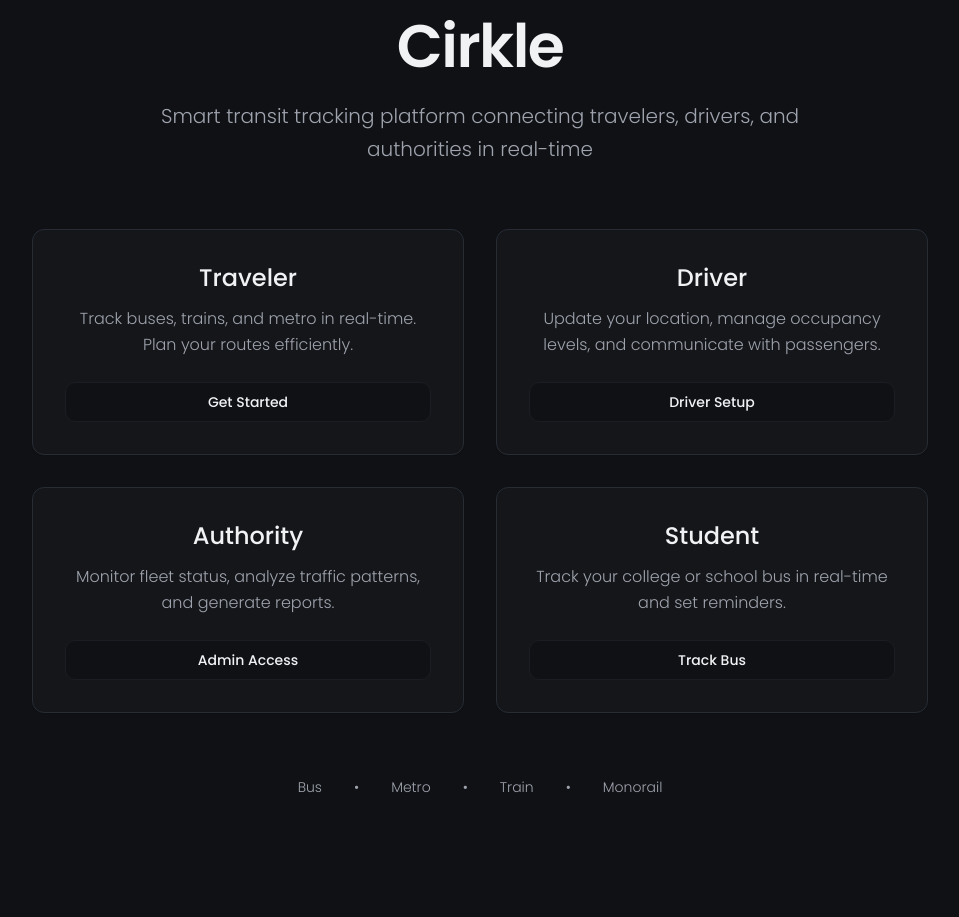
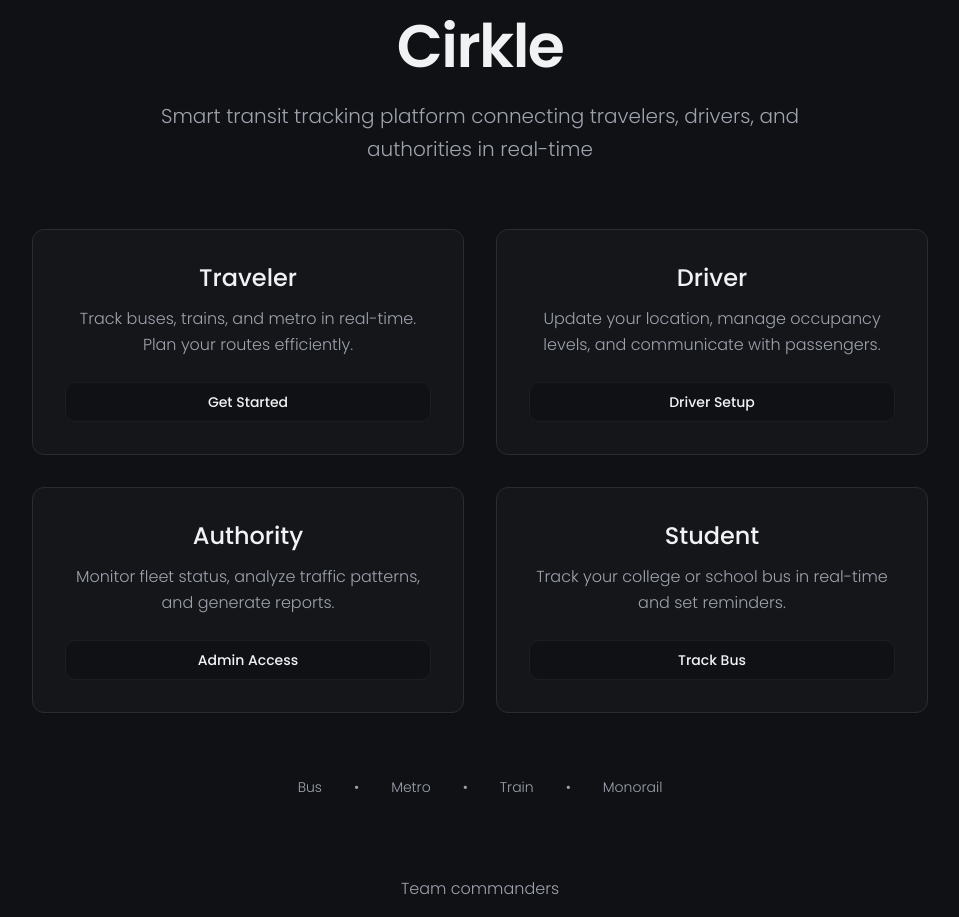
Before and after one commit to kalpveer/ride-insight-app-86, a React (Vite) app: page / in a window 1280 px wide. Shown: the whole page, without its empty margins (160-1119 px from the left). Before the commit the page ends 813 px from the top, so only its background shows below. Built offline with nearby package versions, Linux system fonts and the light colour scheme.

Commit message:
Add footer "Team Commanders"

```diff
--- a/src/pages/Landing.tsx
+++ b/src/pages/Landing.tsx
@@ -82,6 +82,10 @@ const Landing = () => {
             <span>Monorail</span>
           </div>
         </div>
+
+        <footer className="mt-20 text-center">
+          <p className="text-muted-foreground font-light">Team commanders</p>
+        </footer>
       </div>
     </div>
   );
```
